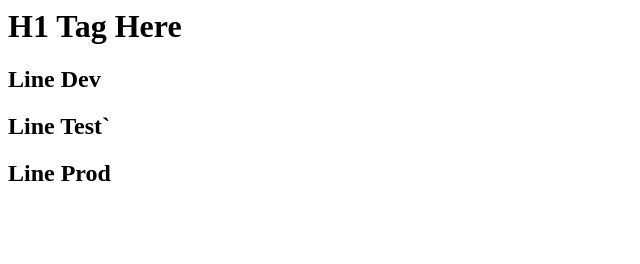
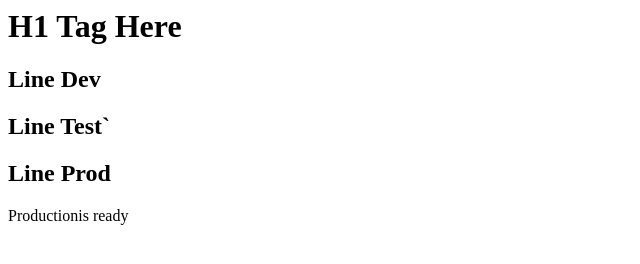
Before and after one commit to rvsavant/Day10, a plain HTML site: page index.html in a window 1280 px wide. Shown: the whole page, without its empty margins (0-640 px from the left). Drawn offline with Linux system fonts and the light colour scheme.

Commit message:
production

```diff
--- a/index.html
+++ b/index.html
@@ -2,3 +2,4 @@
 <h2>Line Dev</h2>
 <h2>Line Test`</h2>
 <h2>Line Prod</h2>
+Productionis ready
```
